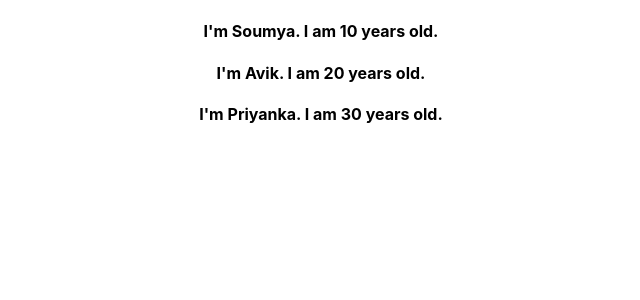
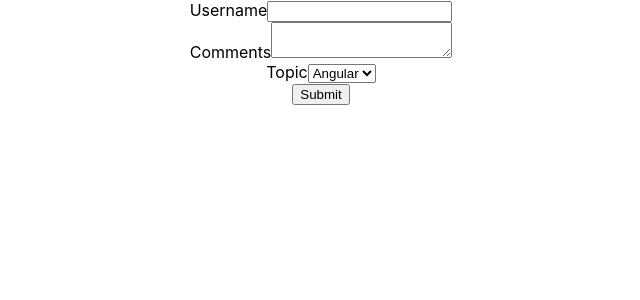
Before and after one commit to Soumya1910/Reactjs-basic, a React (Create React App) app: page / in a window 1280 px wide. Shown: the top 300 px of the page, without its empty margins (319-959 px from the left). Built offline with nearby package versions, Linux system fonts and the light colour scheme.

Commit message:
Basic Form handling in React

```diff
--- a/src/App.js
+++ b/src/App.js
@@ -10,6 +10,7 @@
 import ParentComponent from './component/ParentComponent';
 import Greetings from './component/Greetings';
 import List_Rendering from './component/List_Rendering';
+import Form from './component/Form';
 
 function App() {
   return (
@@ -32,7 +33,8 @@
       {/* <EventBind/> */}
       {/* <ParentComponent /> */}
       {/* <Greetings /> */}
-      <List_Rendering />
+      {/* <List_Rendering /> */}
+      <Form />
     </div>
   );
 }
--- /dev/null
+++ b/src/component/Form.js
@@ -0,0 +1,49 @@
+import React, { Component } from 'react'
+
+export class Form extends Component {
+
+    constructor(props) {
+        super(props)
+
+        this.state = {
+             username : "",
+             comments : "",
+             topic : "Angular"
+        }
+    }
+
+    eventChangeUser = (event) => {this.setState({username : event.target.value})}
+    handleCommentsChange = (event) => {this.setState({comments: event.target.value})}
+    handleTopic = (event) => {this.setState({topic : event.target.value})}
+    handleSubmit = (event) => {
+        alert(`Username: ${this.state.username}\nComments : ${this.state.comments}\nTopic : ${this.state.topic}`)
+        event.preventDefault()
+    }
+
+    render() {
+        const {username, topic, comments} = this.state
+        return (
+            <form onSubmit = {this.handleSubmit}>
+                <div>
+                    <label>Username</label>
+                    <input type = "text" value = {username} onChange = {this.eventChangeUser}></input>
+                </div>
+                <div>
+                    <label>Comments</label>
+                    <textarea value = {comments} onChange = {this.handleCommentsChange}></textarea>
+                </div>
+                <div>
+                    <label>Topic</label>
+                    <select value = {topic} onChange = {this.handleTopic}>
+                        <option value = "React">React</option>
+                        <option value= "Angular">Angular</option>
+                        <option value = "Vue">Vue</option>
+                    </select>
+                </div>
+                <button type="submit">Submit</button>
+            </form>
+        )
+    }
+}
+
+export default Form
```
